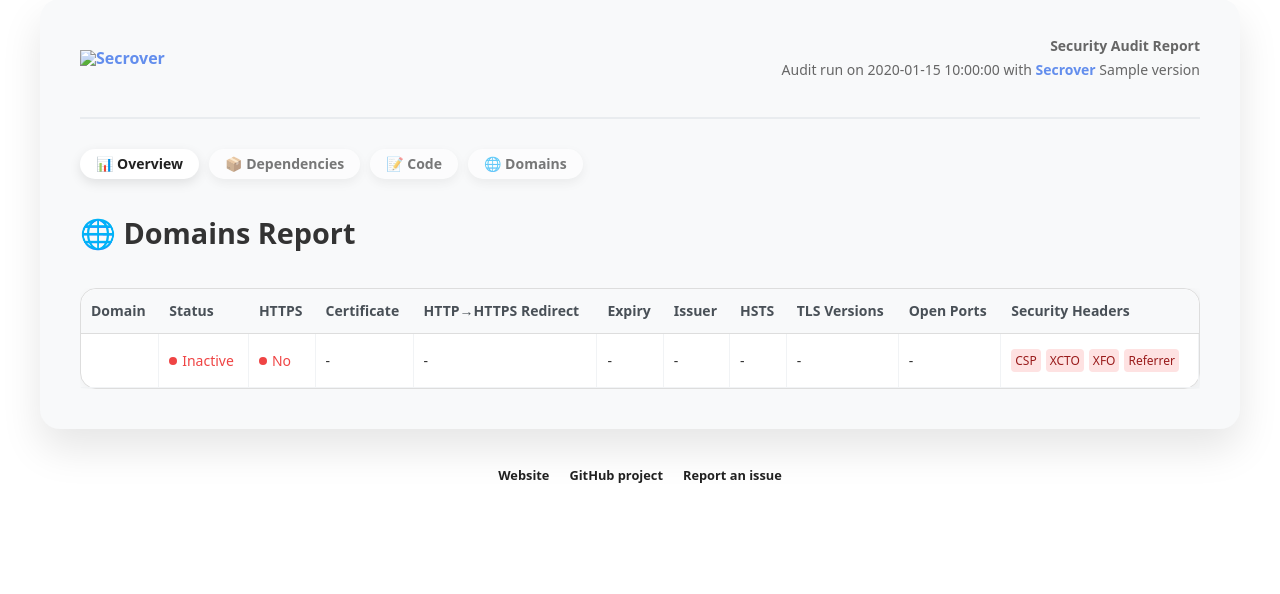
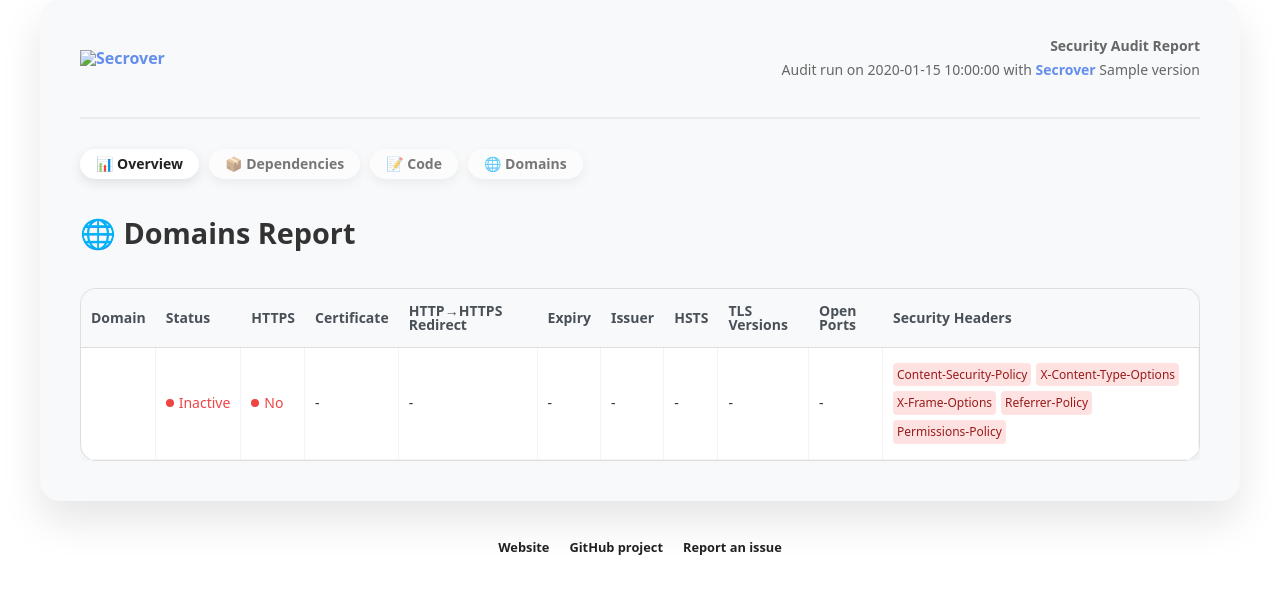
Before and after one commit to Secrover/Secrover, a Python web app: template templates/domains.html in a window 1280 px wide. Shown: the part 41-635 px from the top of the page. Run offline with Jinja, Linux system fonts and the light colour scheme; the template is opened without the code that fills it: most values are stand-ins (such as "Sample title", 1, 10 or a date in 2020).

Commit message:
Add "Permissions-Policy" header check

```diff
--- a/secrover/audits/domains.py
+++ b/secrover/audits/domains.py
@@ -96,6 +96,7 @@ def check_security_headers(url):
             "x_content_type_options": headers.get("X-Content-Type-Options"),
             "x_frame_options": headers.get("X-Frame-Options"),
             "referrer_policy": headers.get("Referrer-Policy"),
+            "permissions_policy": headers.get("Permissions-Policy"),
         }
     except Exception as e:
         return {
@@ -105,6 +106,7 @@ def check_security_headers(url):
             "x_content_type_options": None,
             "x_frame_options": None,
             "referrer_policy": None,
+            "permissions_policy": None,
             "error": str(e),
         }
 
@@ -179,6 +181,7 @@ def check_domains(project, domains, output_path: Path, enabled_checks):
             "x_content_type_options": None,
             "x_frame_options": None,
             "referrer_policy": None,
+            "permissions_policy": None,
             "open_ports": [],
             "valid": False,
             "issuer": {},
@@ -222,6 +225,7 @@ def check_domains(project, domains, output_path: Path, enabled_checks):
             info["x_content_type_options"] = sec_headers.get("x_content_type_options")
             info["x_frame_options"] = sec_headers.get("x_frame_options")
             info["referrer_policy"] = sec_headers.get("referrer_policy")
+            info["permissions_policy"] = sec_headers.get("permissions_policy")
 
         else:
             # Domain inactive: keep all defaults
--- a/templates/domains.html
+++ b/templates/domains.html
@@ -142,24 +142,29 @@
                         </td>
                         <td>
                             <div class="d-flex d-wrap">
-                                <span title="Content Security Policy: helps prevent cross-site scripting and other code injection attacks">
+                                <span title="Helps prevent cross-site scripting and other code injection attacks">
                                     <span class="badge badge-small {{ 'badge-success' if row.csp else 'badge-error' }}">
-                                        CSP
+                                        Content-Security-Policy
                                     </span>
                                 </span>
-                                <span title="X-Content-Type-Options: prevents browsers from MIME-sniffing a response away from the declared content-type">
+                                <span title="Prevents browsers from MIME-sniffing a response away from the declared content-type">
                                     <span class="badge badge-small {{ 'badge-success' if row.x_content_type_options else 'badge-error' }}">
-                                        XCTO
+                                        X-Content-Type-Options
                                     </span>
                                 </span>
-                                <span title="X-Frame-Options: protects against clickjacking by controlling whether the site can be framed">
+                                <span title="Protects against clickjacking by controlling whether the site can be framed">
                                     <span class="badge badge-small {{ 'badge-success' if row.x_frame_options else 'badge-error' }}">
-                                        XFO
+                                        X-Frame-Options
                                     </span>
                                 </span>
-                                <span title="Referrer-Policy: controls how much referrer information is sent with requests">
+                                <span title="Controls how much referrer information is sent with requests">
                                     <span class="badge badge-small {{ 'badge-success' if row.referrer_policy else 'badge-error' }}">
-                                        Referrer
+                                        Referrer-Policy
+                                    </span>
+                                </span>
+                                <span title="Controls which browser features and APIs are allowed to be used on the site">
+                                    <span class="badge badge-small {{ 'badge-success' if row.permissions_policy else 'badge-error' }}">
+                                        Permissions-Policy
                                     </span>
                                 </span>
                             </div>
```
Also changed, not shown: 1 other file.
